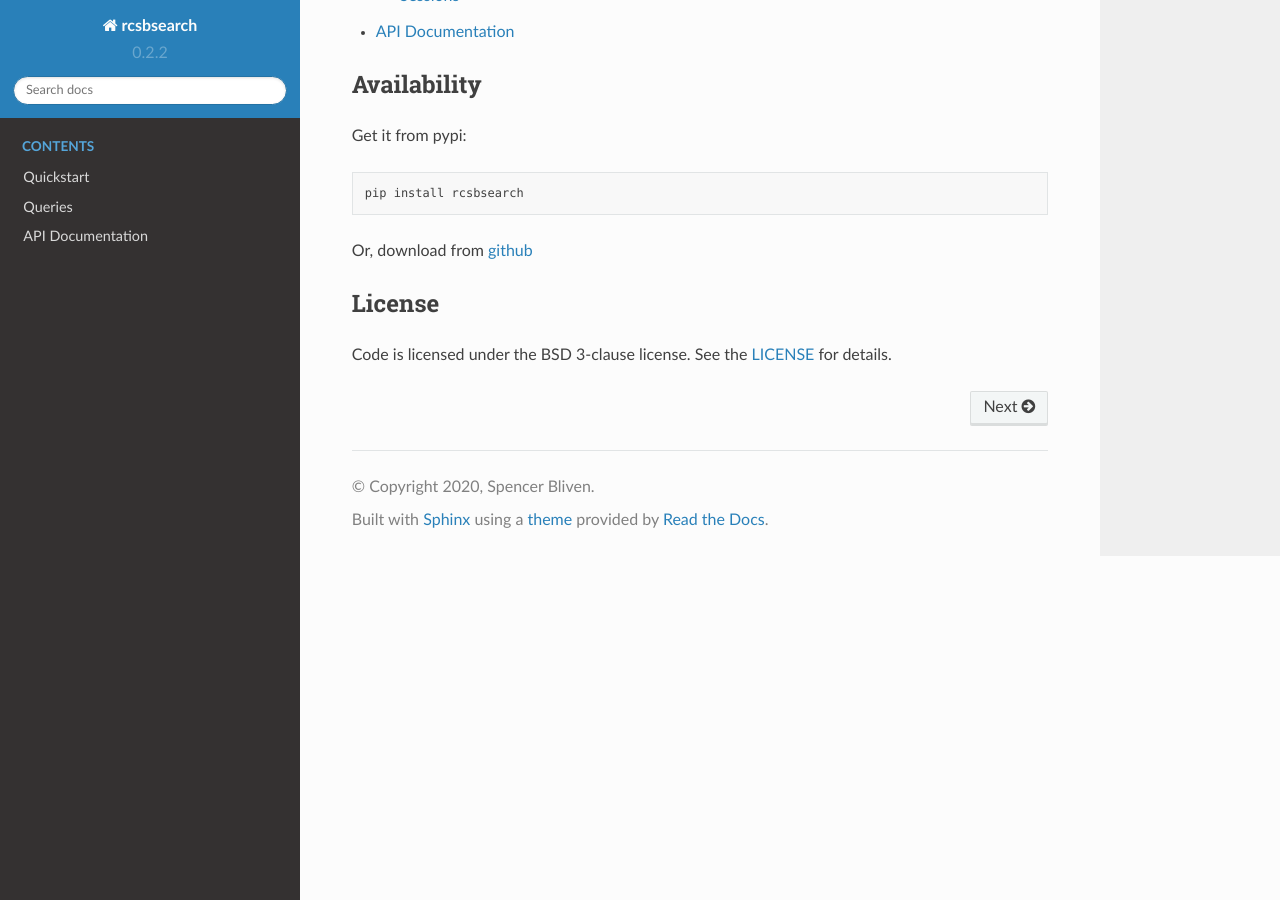
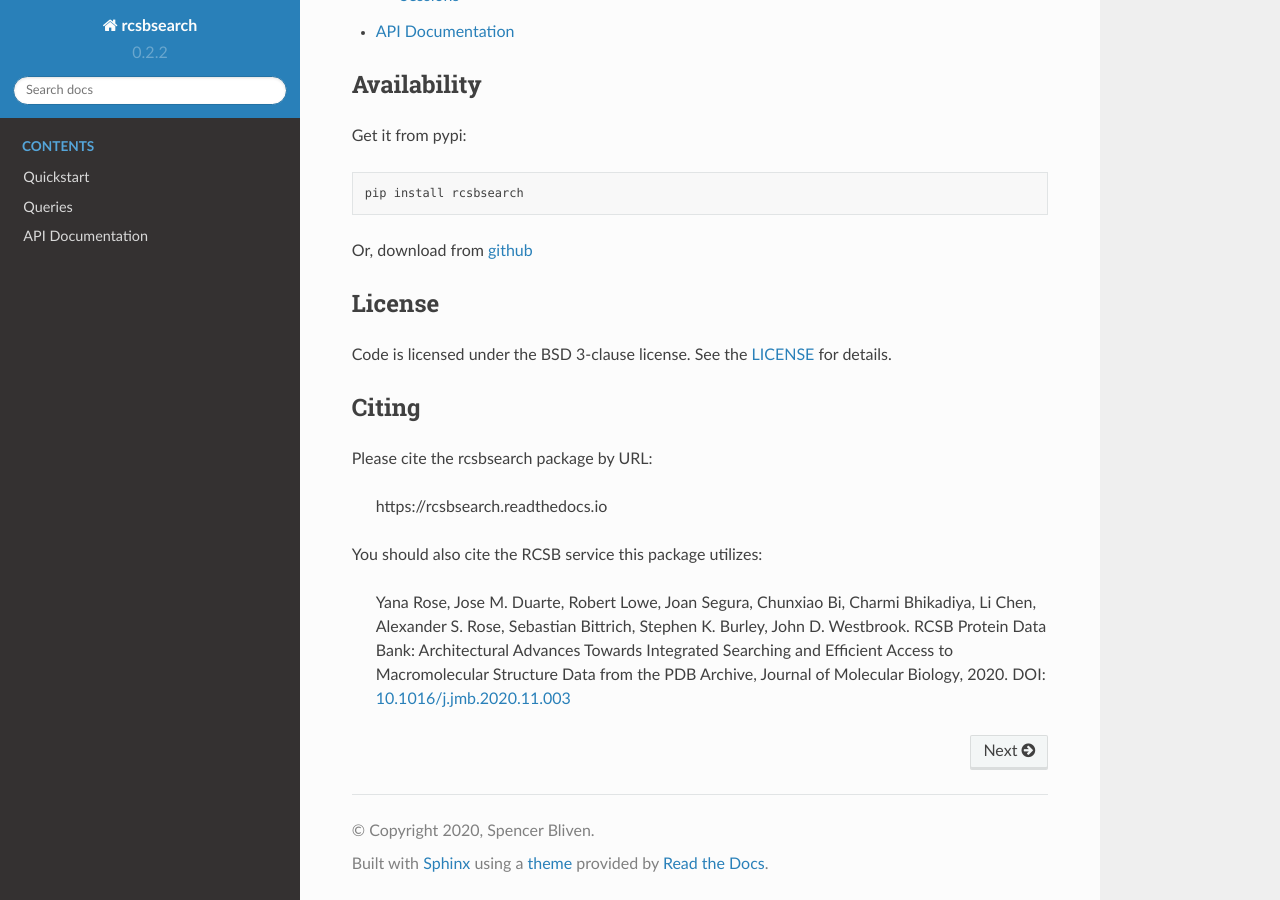
Before and after one commit to ncoish/rcsbsearch, a Sphinx documentation site: the page built from docs/index.md, in a window 1280 px wide and 900 px high, scrolled down 549 px. Built offline with Sphinx 7.4.7 and the Read the Docs theme 2.0.0, drawn with Linux system fonts in a browser that asks for light colours.

Commit message:
Add citation to docs

```diff
--- a/docs/index.md
+++ b/docs/index.md
@@ -24,3 +24,18 @@ Or, download from [github](https://github.com/sbliven/rcsbsearch)
 
 Code is licensed under the BSD 3-clause license. See the
 [LICENSE](https://github.com/sbliven/rcsbsearch/blob/master/LICENSE) for details.
+
+## Citing
+
+Please cite the rcsbsearch package by URL:
+
+> https://rcsbsearch.readthedocs.io
+
+You should also cite the RCSB service this package utilizes:
+
+> Yana Rose, Jose M. Duarte, Robert Lowe, Joan Segura, Chunxiao Bi, Charmi
+> Bhikadiya, Li Chen, Alexander S. Rose, Sebastian Bittrich, Stephen K. Burley,
+> John D. Westbrook. RCSB Protein Data Bank: Architectural Advances Towards
+> Integrated Searching and Efficient Access to Macromolecular Structure Data
+> from the PDB Archive, Journal of Molecular Biology, 2020.
+> DOI: [10.1016/j.jmb.2020.11.003](https://doi.org/10.1016/j.jmb.2020.11.003)
```
